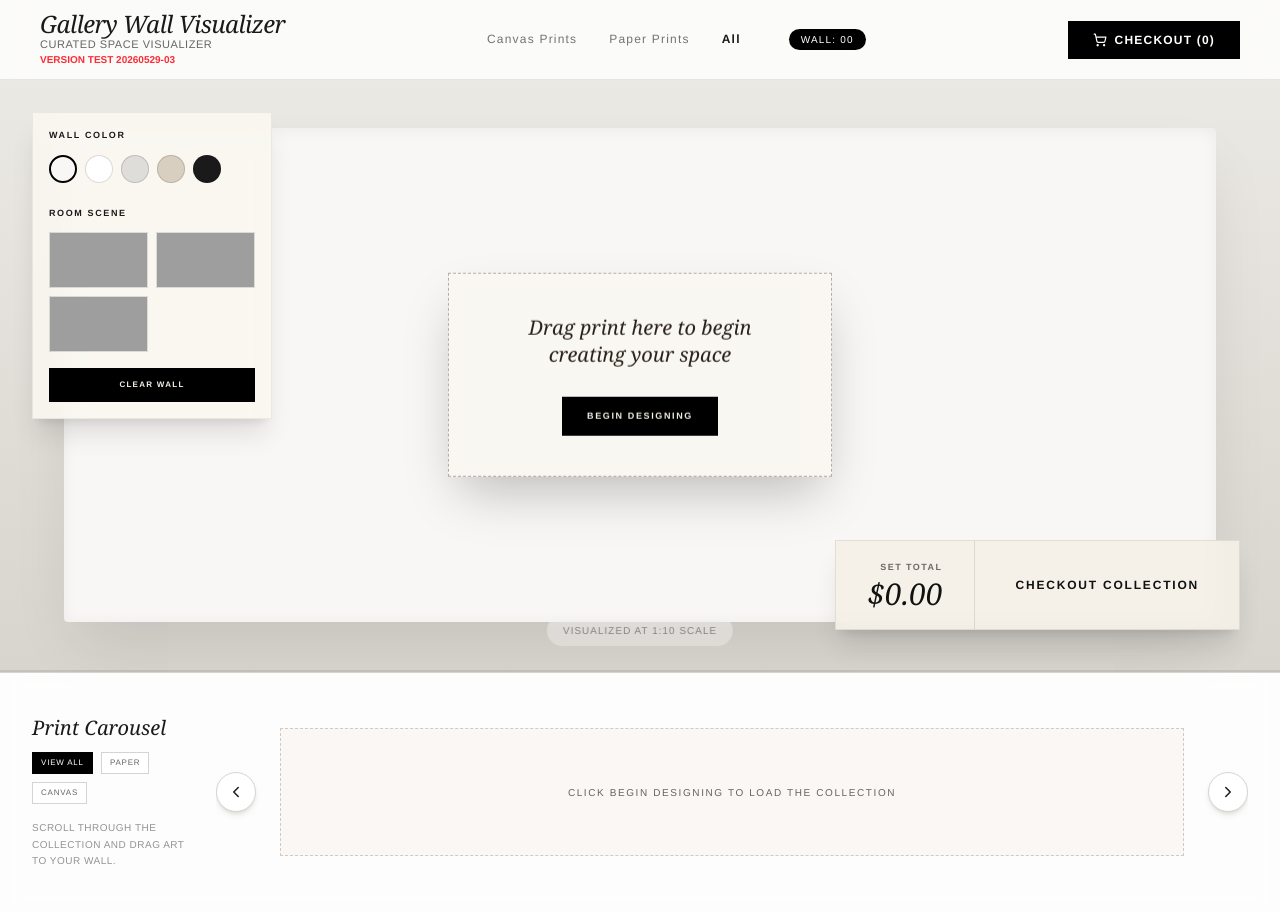
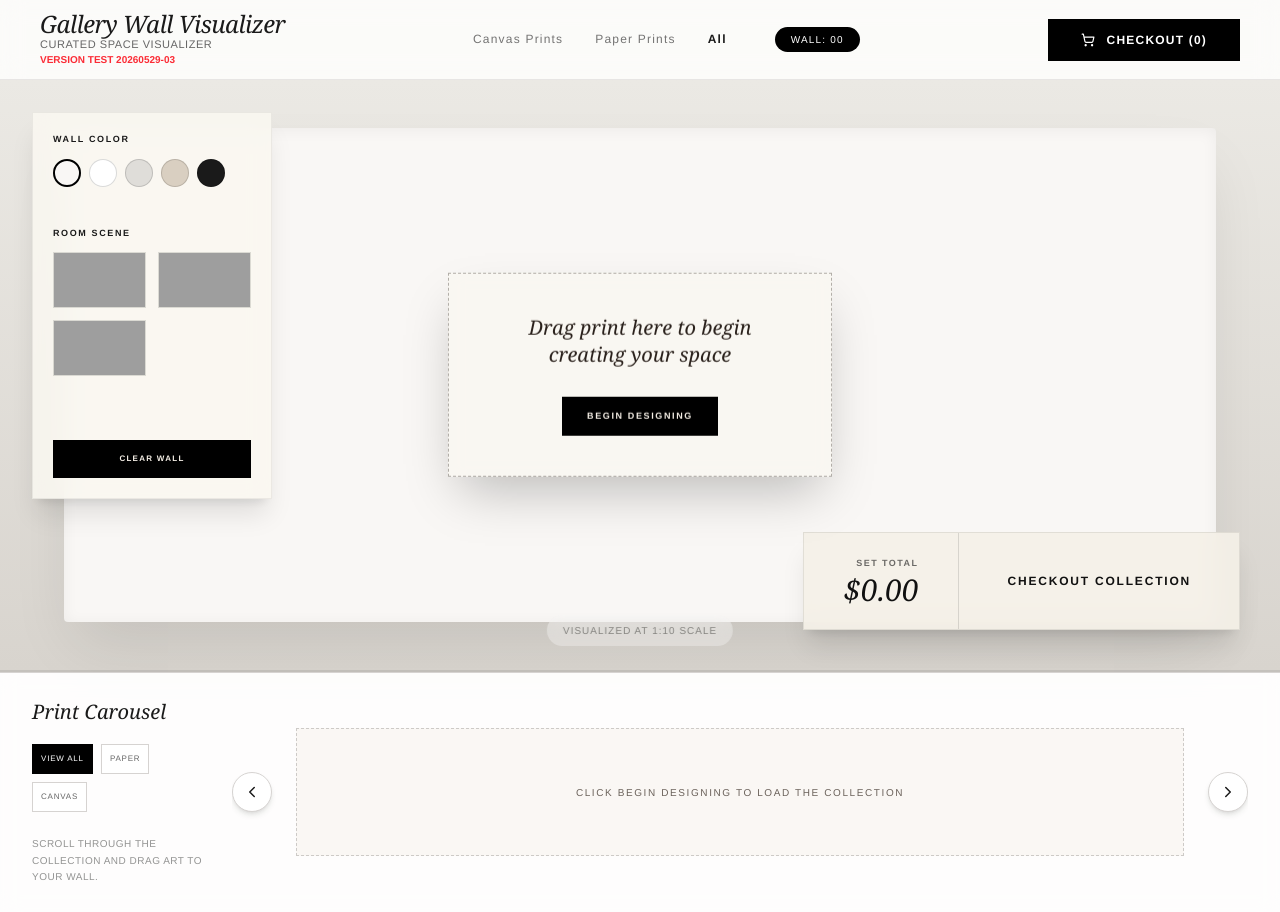
Before and after one commit to Jexto-33e/wall-visualizer, a React (Vite) app: page / in a window 1280 px wide. Built offline with nearby package versions, Linux system fonts and the light colour scheme; grey boxes are pictures that could not be loaded.

Commit message:
Padding fixes

```diff
--- a/src/App.tsx
+++ b/src/App.tsx
@@ -197,7 +197,7 @@ export default function App({
               backgroundColor: "#000000",
               color: "#ffffff",
             }}
-            className="relative ml-4 px-3 py-1 rounded-full text-[10px]"
+            className="relative ml-4 px-4 py-1.5 rounded-full text-[10px]"
           >
             Wall: {placedArtworks.length.toString().padStart(2, "0")}
           </div>
@@ -213,7 +213,7 @@ export default function App({
               color: "#ffffff",
               border: "1px solid #000000",
             }}
-            className="flex items-center gap-2 px-6 py-2.5 rounded-none text-xs uppercase tracking-widest font-bold"
+            className="flex items-center gap-3 px-8 py-3 rounded-none text-xs uppercase tracking-widest font-bold"
           >
             <ShoppingCart size={14} />
             Checkout ({placedArtworks.length})
@@ -239,13 +239,13 @@ export default function App({
               border: "1px solid rgba(0,0,0,0.06)",
               backdropFilter: "blur(12px)",
             }}
-            className="absolute top-8 left-8 z-40 w-60 p-4 shadow-xl" // CHECK WIDTH AGAIN JUST IN CASE FOR LEFT PANNEL
+            className="absolute top-8 left-8 z-40 w-60 p-5 shadow-xl" // CHECK WIDTH AGAIN JUST IN CASE FOR LEFT PANNEL
           >
             <p className="text-[9px] uppercase tracking-[0.18em] font-bold mb-3">
               Wall Color
             </p>
 
-            <div className="flex gap-2 mb-6">
+            <div className="flex gap-2 mb-10">
               {wallColors.map((wc) => (
                 <button
                   key={wc.name}
@@ -270,7 +270,7 @@ export default function App({
               Room Scene
             </p>
 
-            <div className="grid grid-cols-2 gap-2">
+            <div className="grid grid-cols-2 gap-3 mb-10">
               {roomScenes.map((scene) => (
                 <button
                   key={scene.name}
@@ -306,7 +306,7 @@ export default function App({
                 color: "#F5EFE6",
                 border: "1px solid #000000",
               }}
-              className="mt-4 w-full py-2.5 text-[8px] uppercase tracking-[0.16em] font-bold"
+              className="mt-6 w-full py-3 text-[8px] uppercase tracking-[0.16em] font-bold"
             >
               Clear Wall
             </button>
@@ -500,9 +500,14 @@ export default function App({
               border: "1px solid rgba(0,0,0,0.08)",
               backdropFilter: "blur(10px)",
             }}
-            className="absolute bottom-10 right-10 z-30 flex items-center shadow-xl"
+            className="absolute bottom-10 right-10 z-30 flex items-stetch shadow-xl"
           >
-            <div className="px-8 py-5 text-right border-r border-black/10">
+            <div
+              style={{
+                borderRight: "1px solid rgba(0,0,0,0.12)",
+              }}
+              className="px-10 py-6 text-right"
+            >
               <p className="text-[9px] uppercase tracking-[0.16em] opacity-60 mb-1 font-bold">
                 Set Total
               </p>
@@ -518,7 +523,7 @@ export default function App({
                 color: "#111111",
                 border: "none",
               }}
-              className="px-10 py-8 uppercase text-xs tracking-[0.15em] font-bold"
+              className="px-12 py-8 uppercase text-xs tracking-[0.15em] font-bold"
             >
               Checkout Collection
             </button>
@@ -527,13 +532,18 @@ export default function App({
 
         {/* Carousel Bottom Bar (Shelf) */}
         <div className="h-[240px] bg-white/80 backdrop-blur-[10px] border-t border-stone-300 relative z-20 flex items-center px-8 gap-6">
-          <div className="flex flex-col w-40 shrink-0 h-full justify-center">
-            <h2 className="serif italic text-xl leading-tight mb-2">
+          <div
+            className="flex flex-col w-44 shrink-0 h-full justify-center"
+            style={{
+              color: "#1A1A1A",
+            }}
+          >
+            <h2 className="serif italic text-xl leading-tight mb-4">
               Print Carousel
             </h2>
 
             {/* Filter UI */}
-            <div className="flex flex-wrap gap-2 mt-1">
+            <div className="flex flex-wrap gap-2 mt-1 mb-4">
               {["All", "Paper Print", "Canvas Print"].map((type) => (
                 <button
                   key={type}
@@ -547,14 +557,14 @@ export default function App({
                         ? "1px solid #000000"
                         : "1px solid #D6D3D1",
                   }}
-                  className="text-[8px] uppercase tracking-widest px-2 py-1 transition-all"
+                  className="text-[8px] uppercase tracking-widest px-2 py-2 transition-all"
                 >
                   {type === "All" ? "View All" : type.split(" ")[0]}
                 </button>
               ))}
             </div>
 
-            <p className="text-[10px] text-[#666] uppercase tracking-[0.05em] leading-relaxed mt-4 opacity-70">
+            <p className="text-[10px] text-[#666] uppercase tracking-[0.05em] leading-relaxed mt-2 opacity-70">
               Scroll through the collection and drag art to your wall.
             </p>
           </div>
@@ -686,9 +696,18 @@ export default function App({
               initial={{ x: "100%" }}
               animate={{ x: 0 }}
               exit={{ x: "100%" }}
+              style={{
+                backgroundColor: "#F7F6F3",
+                color: "#1A1A1A",
+              }}
               className="relative w-full max-w-md bg-gallery-bg h-full shadow-2xl rounded-3xl overflow-hidden flex flex-col pointer-events-auto border-l border-white/20"
             >
-              <div className="p-8 border-b border-black/5 flex justify-between items-center bg-white/50">
+              <div
+                style={{
+                  padding: "32px 40px",
+                }}
+                className="border-b border-black/5 flex justify-between items-center bg-white/50"
+              >
                 <h2 className="text-2xl tracking-tight">
                   Your Wall Collection
                 </h2>
@@ -754,7 +773,12 @@ export default function App({
                 )}
               </div>
 
-              <div className="p-8 bg-white border-t border-black/5 space-y-6">
+              <div
+                style={{
+                  padding: "32px 40px",
+                }}
+                className="bg-white border-t border-black/5 space-y-6"
+              >
                 <div className="flex justify-between items-end">
                   <span className="text-[10px] uppercase tracking-widest font-bold opacity-40">
                     Total Value
@@ -770,7 +794,16 @@ export default function App({
                     }
                   }}
                   disabled={placedArtworks.length === 0}
-                  className="w-full bg-black text-white py-4 rounded-xl text-xs uppercase tracking-[0.2em] font-medium hover:bg-opacity-90 transition-all shadow-lg disabled:opacity-40 disabled:cursor-not-allowed border border-black"
+                  style={{
+                    backgroundColor:
+                      placedArtworks.length === 0 ? "#000000" : "#000000",
+                    color: "#ffffff",
+                    border: "1px solid #000000",
+                    opacity: placedArtworks.length === 0 ? 0.35 : 1,
+                    cursor:
+                      placedArtworks.length === 0 ? "not-allowed" : "pointer",
+                  }}
+                  className="w-full py-4 rounded-xl text-xs uppercase tracking-[0.2em] font-medium shadow-lg"
                 >
                   Complete Checkout
                 </button>
```
Also changed, not shown: wall-visualizer.js, 1 other file (tests, documents, lock files or other folders).
